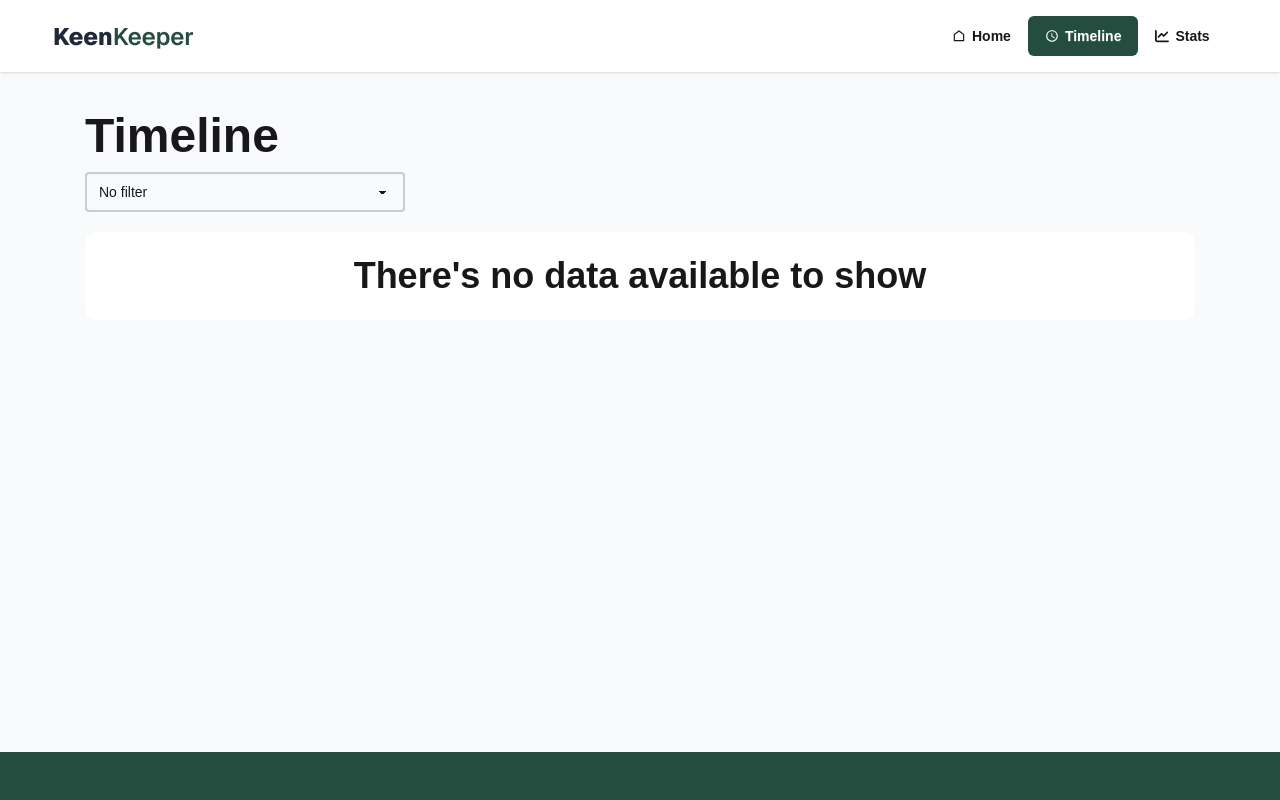
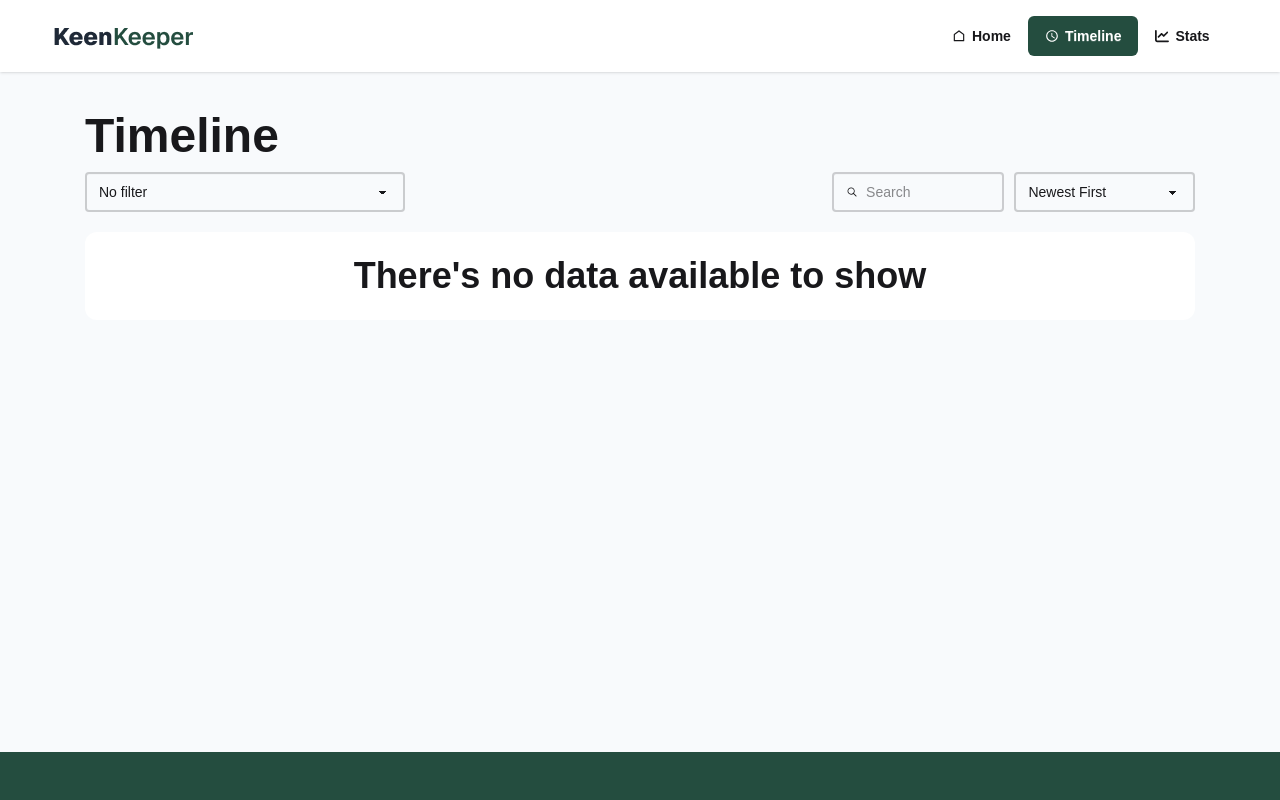
Before and after one commit to mdborhan-dev/keen-keeper, a Next.js app: page /timeline in a window 1280 px wide. Shown: the top 800 px of the page. Built offline with nearby package versions, Linux system fonts and the light colour scheme.

Commit message:
added search and sort functionality on timeline page

```diff
--- a/src/app/timeline/page.jsx
+++ b/src/app/timeline/page.jsx
@@ -5,21 +5,41 @@ import callIcon from "../../assets/call.png";
 import textIcon from "../../assets/text.png";
 import videoIcon from "../../assets/video.png";
 import Image from "next/image";
+import { IoIosSearch } from "react-icons/io";
 
 const Timeline = () => {
   const { activity, setActivity } = useContext(TimelineActivityContext);
   const [filter, setFilter] = useState("all");
-  const sortedActivity = [...activity].sort(
-    (a, b) => new Date(b.timestamp) - new Date(a.timestamp),
+  const [sortOrder, setSortOrder] = useState("newest");
+  const [searchTerm, setSearchTerm] = useState("");
+  const sortedActivity = [...activity].sort((a, b) =>
+    sortOrder === "newest"
+      ? new Date(b.timestamp) - new Date(a.timestamp)
+      : new Date(a.timestamp) - new Date(b.timestamp),
   );
   const filteredActivity =
     filter === "all"
       ? sortedActivity
       : sortedActivity.filter((entry) => entry.type === filter);
+
+  const searchActivity = filteredActivity.filter((entry) => {
+    const term = searchTerm.toLowerCase();
+    const formatDate = new Date(entry.timestamp).toLocaleDateString("en-Us", {
+      month: "long",
+      day: "numeric",
+      year: "numeric",
+    });
+    return (
+      entry.friendName.toLowerCase().includes(term) ||
+      entry.type.toLowerCase().includes(term) ||
+      formatDate.includes(term)
+    );
+  });
   return (
     <div className="min-h-[70vh] my-10 space-y-5 max-w-277.5 mx-auto">
       <div className="space-y-3">
         <h2 className="text-5xl font-bold">Timeline</h2>
+        <div className="flex justify-between items-center gap-4">
           <select
             value={filter}
             onChange={(e) => setFilter(e.target.value)}
@@ -31,16 +51,41 @@ const Timeline = () => {
             <option value="video">Video only</option>
             <option value="all">No filter</option>
           </select>
+          <div className="flex justify-center gap-2.5">
+            {/* search*/}
+            <label className="input focus-within:border-none bg-transparent border-2">
+              <IoIosSearch />
+              <input
+                type="search"
+                value={searchTerm}
+                onChange={(e) => setSearchTerm(e.target.value)}
+                required
+                placeholder="Search"
+                className="outline-none"
+              />
+            </label>
+            {/* Sort */}
+            <select
+              value={sortOrder}
+              onChange={(e) => setSortOrder(e.target.value)}
+              className="select focus:border-none bg-transparent border-2"
+            >
+              <option disabled>Sort By</option>
+              <option value="newest">Newest First</option>
+              <option value="oldest">Oldest First</option>
+            </select>
+          </div>
+        </div>
       </div>
       <div className="flex flex-col justify-between items-center gap-4">
-        {filteredActivity.length === 0 ? (
+        {searchActivity.length === 0 ? (
           <div className="p-6 w-full flex justify-center items-center bg-white rounded-xl gap-3 text-center">
             <h2 className="text-center font-bold text-4xl">
               There's no data available to show
             </h2>
           </div>
         ) : (
-          filteredActivity.map((entry, ind) => (
+          searchActivity.map((entry, ind) => (
             <div
               key={ind}
               className="p-6 w-full flex justify-start items-center bg-white rounded-xl gap-3"
```
Lines whose indentation alone changed are shown as unchanged.
